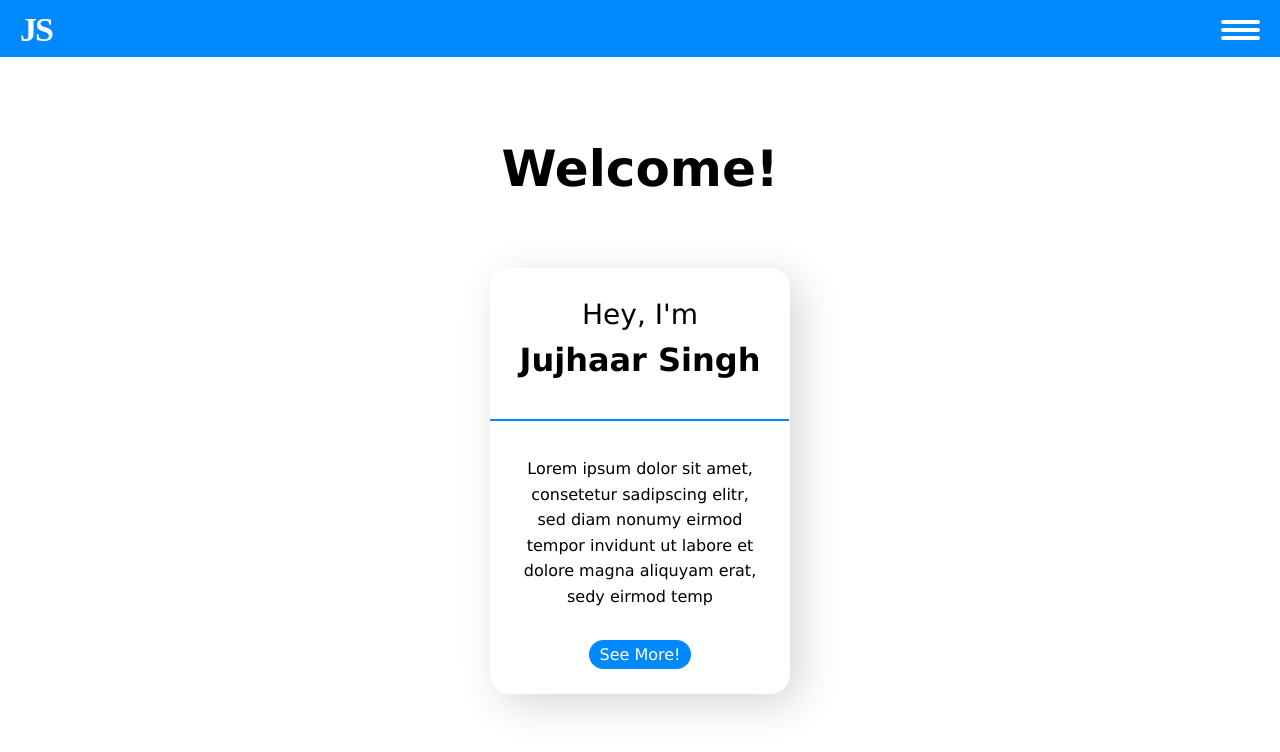
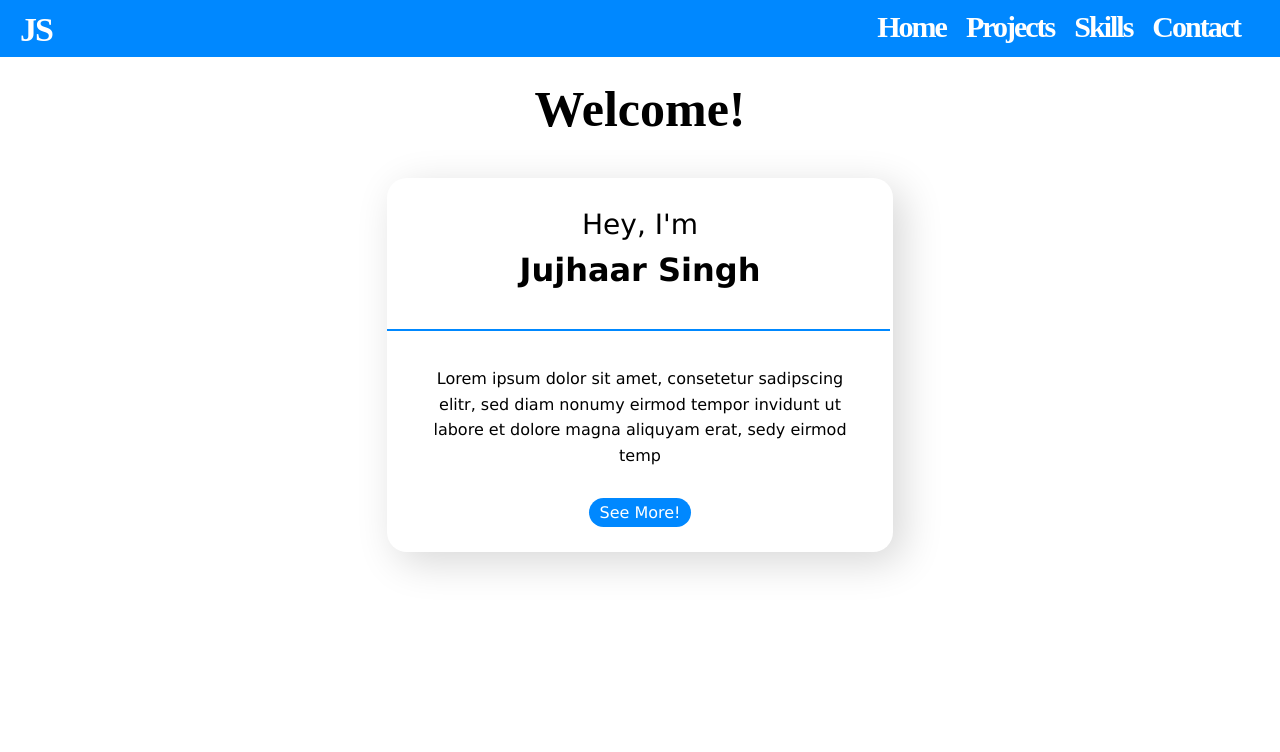
Before and after one commit to jujhaar2409/portfolio, a Next.js app: page / in a window 1280 px wide. Shown: the top 752 px of the page. Built offline with nearby package versions, Linux system fonts and the light colour scheme.

Commit message:
support for desktop

```diff
--- a/Components/Dropdown.jsx
+++ b/Components/Dropdown.jsx
@@ -20,6 +20,10 @@ const Div = styled.div`
 
 	&.open {
 		top: 0%;
+	}
+
+	@media screen and (min-width: 700px) {
+		display: none;
 	}
 `;
 
--- a/Components/DropdownLogo.jsx
+++ b/Components/DropdownLogo.jsx
@@ -20,6 +20,9 @@ const Div = styled.div`
 	flex-direction: column;
 	justify-content: space-between;
 	height: 20px;
+	@media screen and (min-width: 700px) {
+		display: none;
+	}
 `;
 
 const DropdownLogo = (props) => {
--- a/Components/InfoCard.jsx
+++ b/Components/InfoCard.jsx
@@ -4,7 +4,8 @@ import styled from "styled-components";
 
 const Div = styled.div`
 	font-family: Verdana, Geneva, Tahoma, sans-serif;
-	width: 300px;
+	width: 40%;
+	min-width: 300px;
 	height: auto;
 	padding: 30px 0;
 	margin-left: auto;
--- /dev/null
+++ b/Components/NavItems.jsx
@@ -0,0 +1,50 @@
+// @ts-nocheck
+import React from "react";
+import Link from "next/link";
+import styled from "styled-components";
+
+const A = styled.a`
+	color: #fff;
+	font-size: 30px;
+	font-weight: bold;
+	padding: 10px;
+	margin: 0;
+	cursor: pointer;
+`;
+
+const LinkContainer = styled.div`
+	width: auto;
+	display: flex;
+	flex-direction: row;
+	margin-left: auto;
+	margin-right: 50px;
+	@media screen and (max-width: 700px) {
+		display: none;
+	}
+`;
+
+const NavItems = () => {
+	return (
+		<LinkContainer>
+			<MyLink>Home</MyLink>
+			<MyLink>Projects</MyLink>
+			<MyLink>Skills</MyLink>
+			<MyLink>Contact</MyLink>
+		</LinkContainer>
+	);
+};
+
+const MyLink = (props) => {
+	return (
+		<Link
+			href={
+				props.children != "Home"
+					? "/" + props.children.toLowerCase()
+					: "/"
+			}>
+			<A onClick={props.clicked}>{props.children}</A>
+		</Link>
+	);
+};
+
+export default NavItems;
--- a/Layouts/Layout.jsx
+++ b/Layouts/Layout.jsx
@@ -4,6 +4,7 @@ import styled from "styled-components";
 
 import DropdownLogo from "../Components/DropdownLogo";
 import Dropdown from "../Components/Dropdown";
+import NavItems from "../Components/NavItems";
 
 const Container = styled.div`
 	top: 0;
@@ -23,8 +24,13 @@ const Container = styled.div`
 `;
 
 const BodyContainer = styled.div`
-	margin-top: 100px;
+	margin-top: 30px;
 	font-family: Verdana, Geneva, Tahoma, sans-serif;
+	@media screen and (min-width: 700px) {
+		margin-top: 30px;
+		display: flex;
+		flex-wrap: wrap;
+	}
 `;
 
 const Logo = styled.h1`
@@ -39,8 +45,12 @@ const Logo = styled.h1`
 const PageTitle = styled.h1`
 	font-size: 50px;
 	text-align: center;
-	margin-top: 140px;
+	margin-top: 110px;
 	margin-bottom: 70px;
+	@media screen and (min-width: 700px) {
+		margin-top: 80px;
+		margin-bottom: 0;
+	}
 `;
 
 const Main = styled.div`
@@ -69,6 +79,7 @@ const Layout = (props) => {
 			<Main onClick={clickOutsideDropdown} />
 			<Container>
 				<Logo>JS</Logo>
+				<NavItems />
 				<DropdownLogo
 					dropdownLogoRef={dropdownLogoRef}
 					clicked={onDropdownLogoClick}
@@ -79,10 +90,8 @@ const Layout = (props) => {
 				isOpen={isOpen}
 				clicked={onDropdownLogoClick}
 			/>
-			<BodyContainer>
-				<PageTitle>{props.title}</PageTitle>
-				{props.children}
-			</BodyContainer>
+			<PageTitle>{props.title}</PageTitle>
+			<BodyContainer>{props.children}</BodyContainer>
 		</>
 	);
 };
--- a/pages/index.jsx
+++ b/pages/index.jsx
@@ -1,4 +1,5 @@
 import React from "react";
+import Link from "next/link";
 
 import Layout from "../Layouts/Layout";
 import InfoCard, {
@@ -8,7 +9,6 @@ import InfoCard, {
 	CardContent,
 	CardA,
 } from "../Components/InfoCard";
-import Link from "next/link";
 
 const lorem =
 	"Lorem ipsum dolor sit amet, consetetur sadipscing elitr, sed diam nonumy eirmod tempor invidunt ut labore et dolore magna aliquyam erat, sedy eirmod temp";
@@ -21,7 +21,7 @@ export default () => {
 				<CardHeading>Jujhaar Singh</CardHeading>
 				<Hr />
 				<CardContent>{lorem}</CardContent>
-				<Link href="/projects">
+				<Link href="/contact">
 					<CardA>See More!</CardA>
 				</Link>
 			</InfoCard>
```
